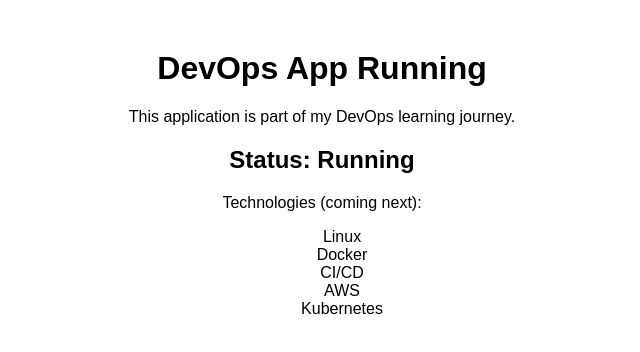
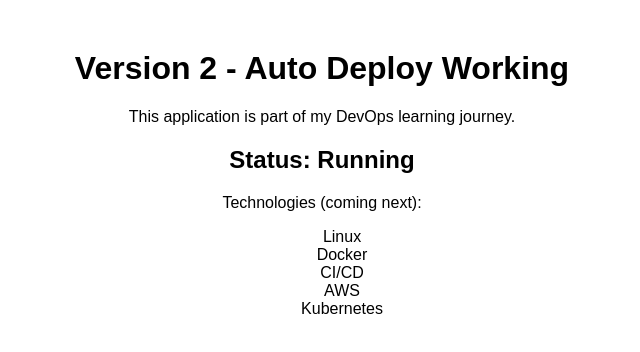
Before and after one commit to Ghassanqur/devops-ci-cd-pipeline, a plain HTML site: page index.html in a window 1280 px wide. Shown: the whole page, without its empty margins (318-958 px from the left). Drawn offline with Linux system fonts and the light colour scheme.

Commit message:
trigger pipeline

```diff
--- a/index.html
+++ b/index.html
@@ -5,7 +5,7 @@
 </head>
 <body style="font-family: Arial; text-align: center; margin-top: 50px;">
 
-    <h1>DevOps App Running</h1>
+    <h1>Version 2 - Auto Deploy Working</h1>
 
     <p>This application is part of my DevOps learning journey.</p>
 
```
